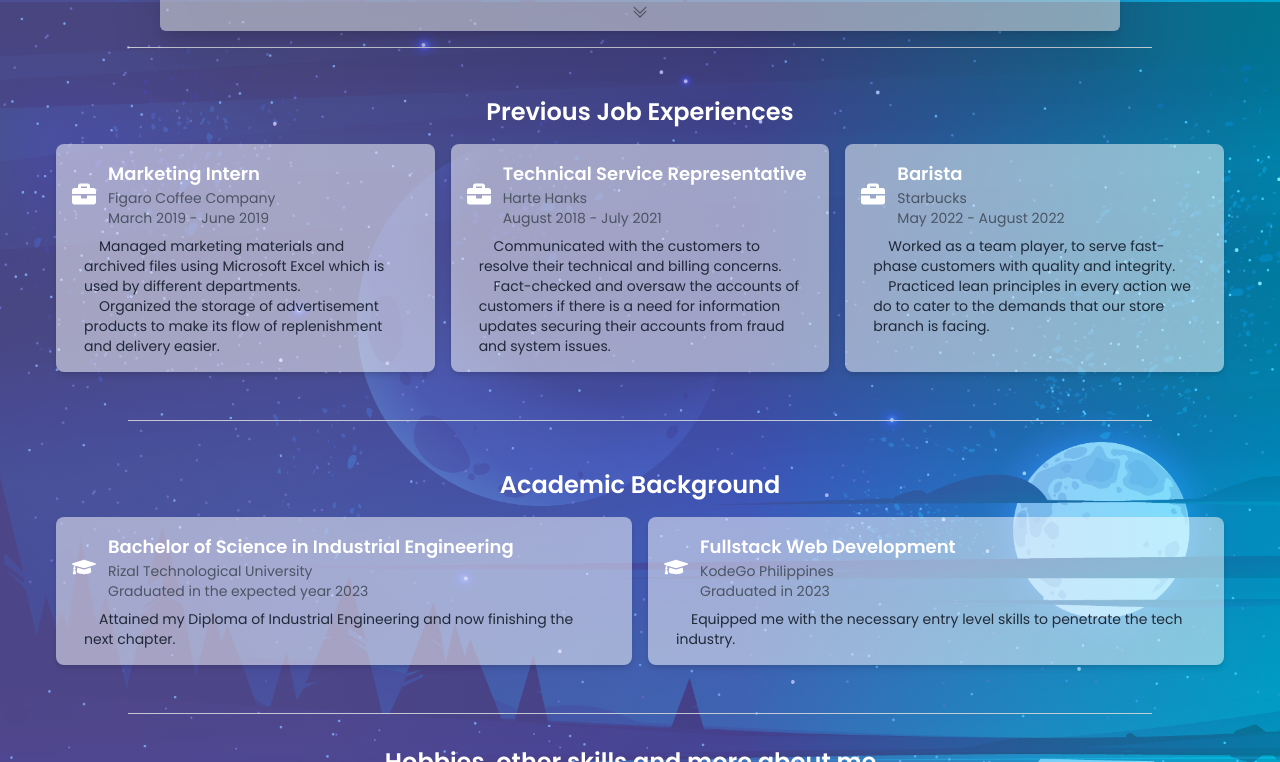
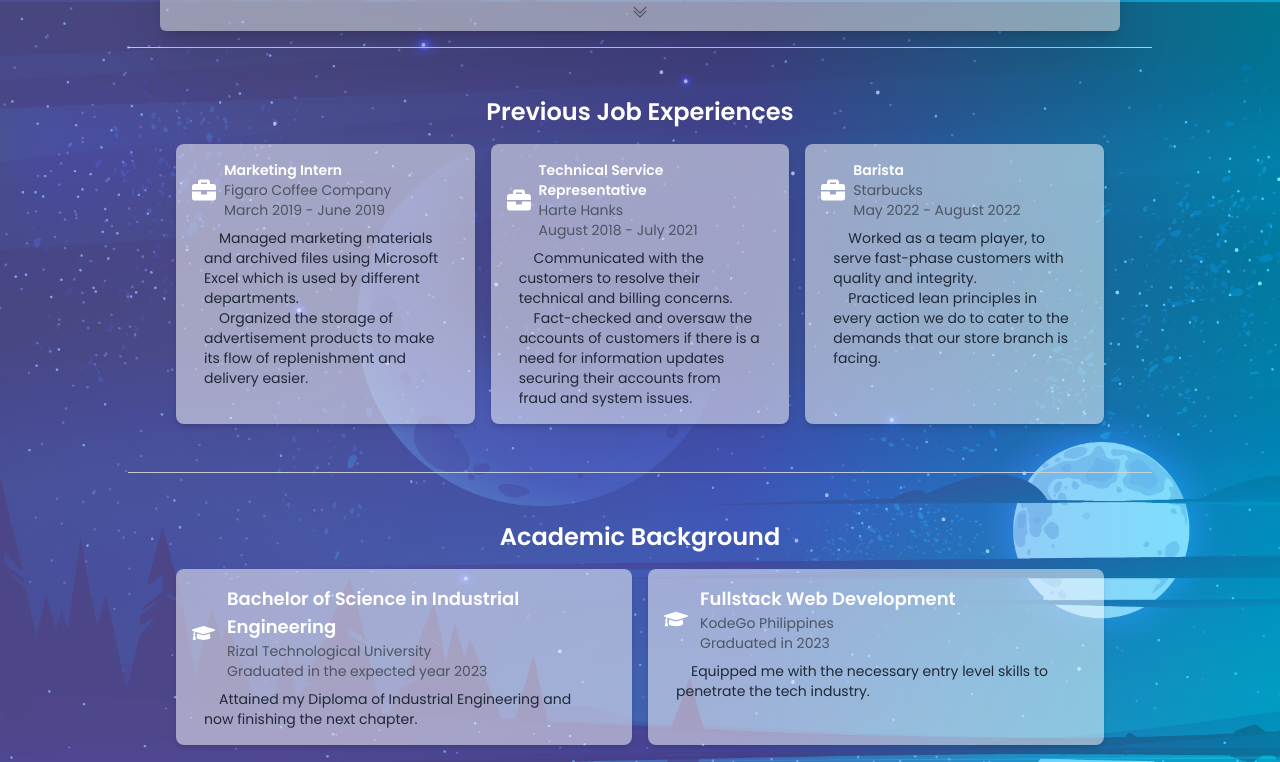
Before and after one commit to Kypso18/PersonalWebPage, a React (Create React App) app: page /about in a window 1280 px wide. Shown: the part 798-1560 px from the top of the page. Built offline with nearby package versions, Linux system fonts and the light colour scheme.

Commit message:
update Acads.js and jobExperiences.js

```diff
--- a/src/components/Acads.js
+++ b/src/components/Acads.js
@@ -24,7 +24,7 @@ const academicBackground = [
 const AcademicBackgroundSection = () => {
   return (
     <section className="py-8">
-      <div className="container mx-auto px-12 xl:px-14 md:px-24 lg:px-32 sm:px-20">
+      <div className="container mx-auto px-12 xl:px-44 md:px-24 lg:px-32 sm:px-20">
         <h2 className="text-2xl font-bold mb-4 text-center">Academic Background</h2>
         <div className="grid gap-4 md:grid-cols-2 lg:grid-cols-2">
           {academicBackground.map((academic) => (
--- a/src/components/jobExperiences.js
+++ b/src/components/jobExperiences.js
@@ -32,21 +32,21 @@ const jobExperiences = [
 const ExperienceSection = () => {
   return (
     <section className="py-8">
-    <div className="container mx-auto px-12 xl:px-14 md:px-24 lg:px-32 sm:px-20">
+    <div className="container mx-auto px-12 xl:px-44 md:px-24 lg:px-32 sm:px-20">
       <h2 className="text-2xl font-bold mb-4 text-center">Previous Job Experiences</h2>
       <div className="grid gap-4 md:grid-cols lg:grid-cols-3">
         {jobExperiences.map((experience) => (
           <div key={experience.id} className="bg-white/50 rounded-lg p-4 shadow-md">
             <div className="flex items-center mb-2">
-              <FaBriefcase className="w-6 h-6 mr-3" />
+              <FaBriefcase className="w-6 h-6 mr-2" />
               <div>
-                <p className="text-md lg:text-lg font-bold">{experience.position}</p>
-                <p className="text-gray-600 text-sm lg:text-md">{experience.company}</p>
-                <p className="text-gray-600 text-sm lg:text-md">{experience.duration}</p>
+                <p className="text-sm font-bold">{experience.position}</p>
+                <p className="text-gray-600 text-sm ">{experience.company}</p>
+                <p className="text-gray-600 text-sm ">{experience.duration}</p>
               </div>
             </div>
-            <p className="text-gray-800 text-sm lg:text-md px-3">&nbsp; &nbsp;&nbsp;{experience.description}</p>
-            <p className="text-gray-800 text-sm lg:text-md px-3">&nbsp; &nbsp;&nbsp;{experience.more}</p>
+            <p className="text-gray-800 text-sm  px-3">&nbsp; &nbsp;&nbsp;{experience.description}</p>
+            <p className="text-gray-800 text-sm  px-3">&nbsp; &nbsp;&nbsp;{experience.more}</p>
           </div>
         ))}
       </div>
```
